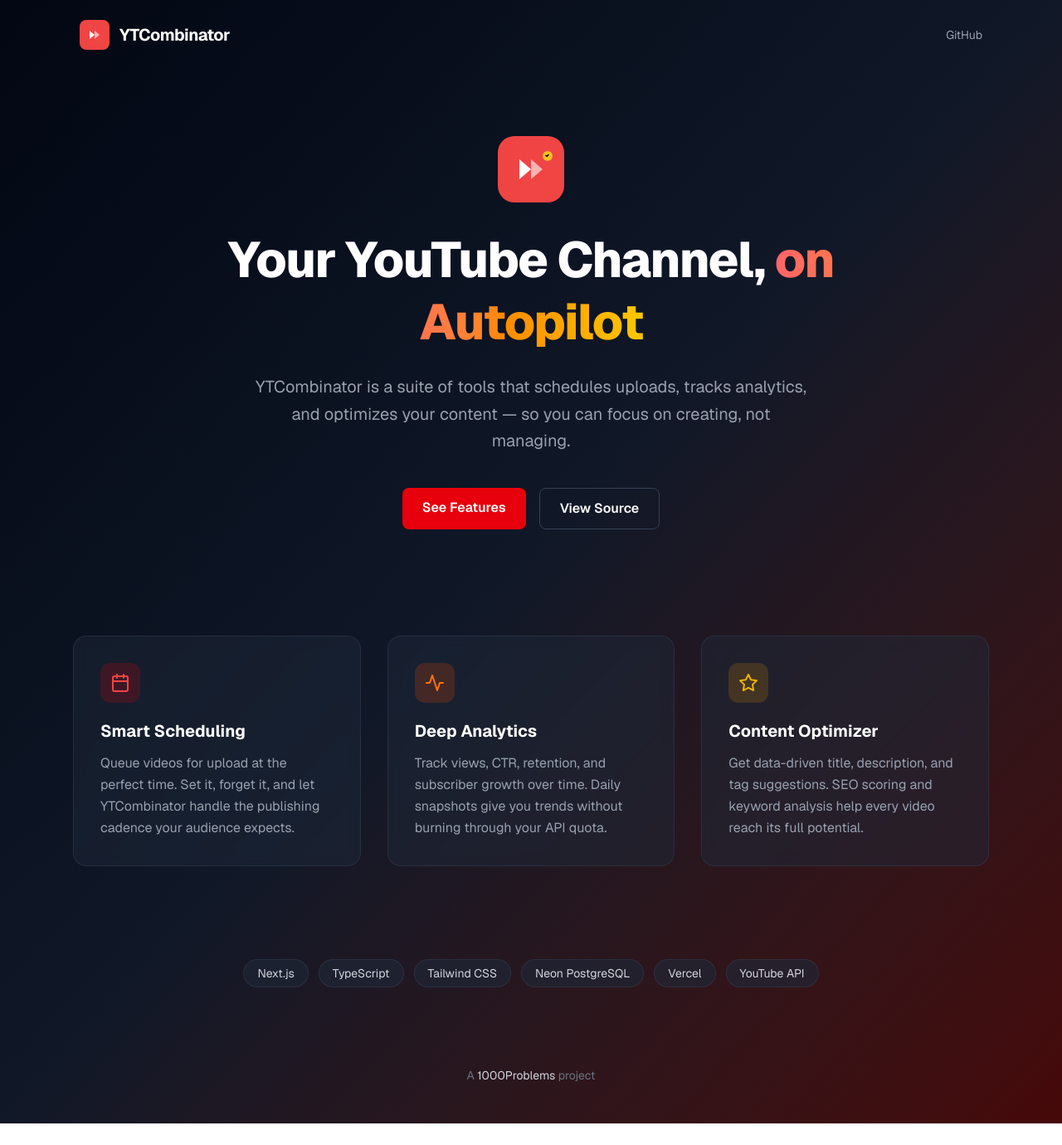
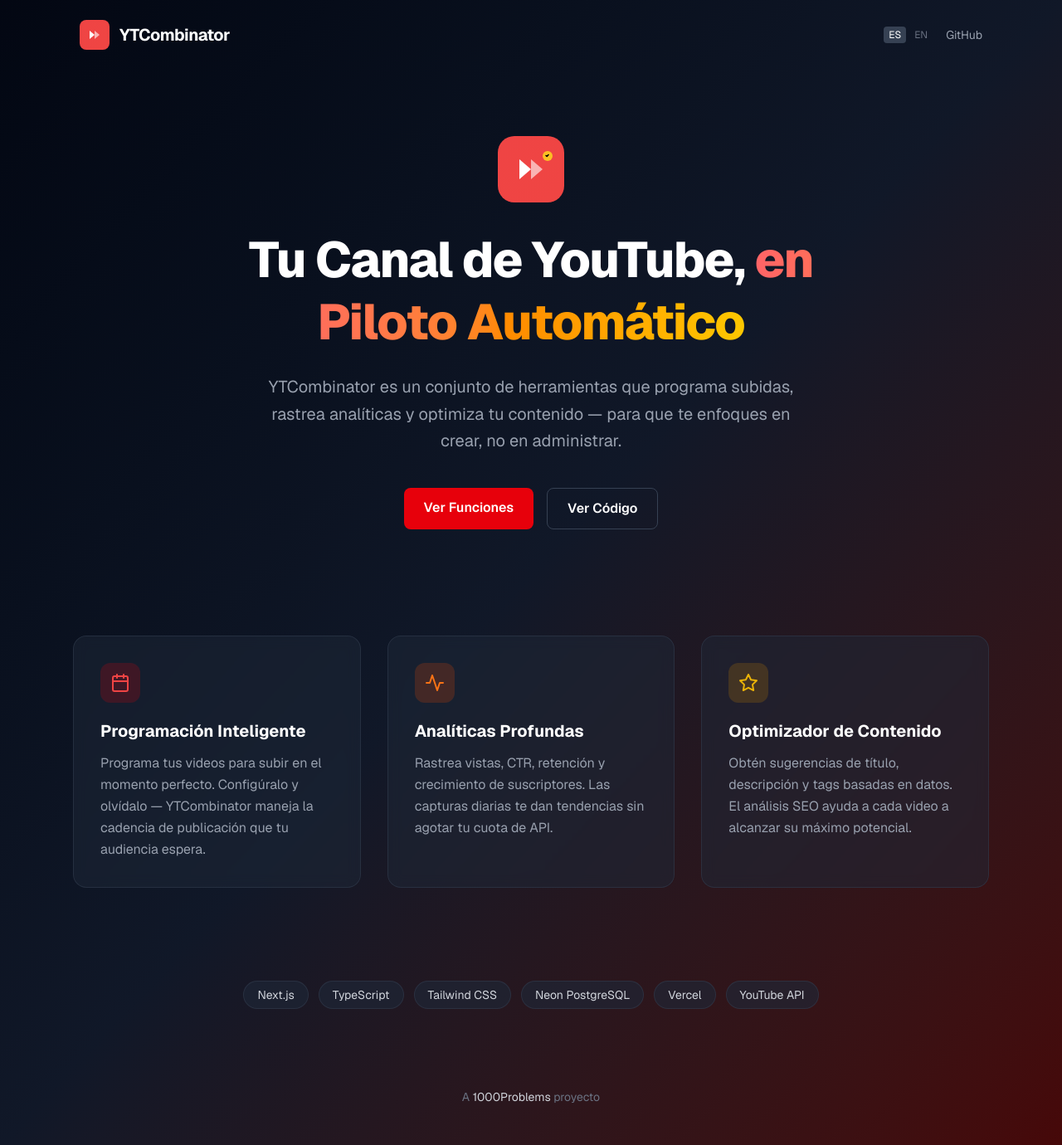
Before and after one commit to 1000Problems/ytcombinator, a Next.js app: page / in a window 1280 px wide. Shown: the whole page at 83% size. Before the commit the page ends 1354 px from the top, so only its background shows below. Built offline with nearby package versions, Linux system fonts and the light colour scheme.

Commit message:
feat: add i18n support to landing page with ES/EN toggle

```diff
--- a/app/page.tsx
+++ b/app/page.tsx
@@ -1,4 +1,22 @@
+"use client";
+
+import { useState, useEffect } from "react";
+import { createT, getSavedLocale, saveLocale, Locale } from "@/lib/i18n";
+
 export default function Home() {
+  const [locale, setLocale] = useState<Locale>("es");
+
+  useEffect(() => {
+    setLocale(getSavedLocale());
+  }, []);
+
+  const t = createT(locale);
+
+  function handleLocaleChange(l: Locale) {
+    setLocale(l);
+    saveLocale(l);
+  }
+
   return (
     <div className="min-h-screen bg-gradient-to-br from-gray-950 via-gray-900 to-red-950 text-white font-sans">
       {/* Nav */}
@@ -17,6 +35,25 @@ export default function Home() {
           </svg>
           <span className="text-xl font-bold tracking-tight">YTCombinator</span>
         </div>
+        <div className="flex items-center gap-4">
+          <div className="flex items-center gap-1 text-xs">
+            <button
+              onClick={() => handleLocaleChange("es")}
+              className={`px-1.5 py-0.5 rounded transition-colors ${
+                locale === "es" ? "bg-gray-700 text-white" : "text-gray-500 hover:text-gray-300"
+              }`}
+            >
+              ES
+            </button>
+            <button
+              onClick={() => handleLocaleChange("en")}
+              className={`px-1.5 py-0.5 rounded transition-colors ${
+                locale === "en" ? "bg-gray-700 text-white" : "text-gray-500 hover:text-gray-300"
+              }`}
+            >
+              EN
+            </button>
+          </div>
           <a
             href="https://github.com/1000Problems/ytcombinator"
             target="_blank"
@@ -25,6 +62,7 @@ export default function Home() {
           >
             GitHub
           </a>
+        </div>
       </nav>
 
       {/* Hero */}
@@ -46,21 +84,20 @@ export default function Home() {
           </svg>
         </div>
         <h1 className="text-5xl md:text-6xl font-extrabold tracking-tight leading-tight mb-6">
-          Your YouTube Channel,{" "}
+          {t("landing.hero_title_1")}{" "}
           <span className="bg-gradient-to-r from-red-400 via-orange-400 to-yellow-400 bg-clip-text text-transparent">
-            on Autopilot
+            {t("landing.hero_title_2")}
           </span>
         </h1>
         <p className="text-lg md:text-xl text-gray-400 max-w-2xl mb-10 leading-relaxed">
-          YTCombinator is a suite of tools that schedules uploads, tracks analytics,
-          and optimizes your content — so you can focus on creating, not managing.
+          {t("landing.hero_sub")}
         </p>
         <div className="flex gap-4">
           <a
             href="#features"
             className="px-6 py-3 bg-red-600 hover:bg-red-500 rounded-lg font-semibold transition-colors"
           >
-            See Features
+            {t("landing.cta_features")}
           </a>
           <a
             href="https://github.com/1000Problems/ytcombinator"
@@ -68,7 +105,7 @@ export default function Home() {
             rel="noopener noreferrer"
             className="px-6 py-3 border border-gray-700 hover:border-gray-500 rounded-lg font-semibold transition-colors"
           >
-            View Source
+            {t("landing.cta_source")}
           </a>
         </div>
       </section>
@@ -86,10 +123,9 @@ export default function Home() {
                 <line x1="3" y1="10" x2="21" y2="10" />
               </svg>
             </div>
-            <h3 className="text-xl font-bold mb-3">Smart Scheduling</h3>
+            <h3 className="text-xl font-bold mb-3">{t("landing.card1_title")}</h3>
             <p className="text-gray-400 leading-relaxed">
-              Queue videos for upload at the perfect time. Set it, forget it, and let
-              YTCombinator handle the publishing cadence your audience expects.
+              {t("landing.card1_desc")}
             </p>
           </div>
 
@@ -100,10 +136,9 @@ export default function Home() {
                 <polyline points="22 12 18 12 15 21 9 3 6 12 2 12" />
               </svg>
             </div>
-            <h3 className="text-xl font-bold mb-3">Deep Analytics</h3>
+            <h3 className="text-xl font-bold mb-3">{t("landing.card2_title")}</h3>
             <p className="text-gray-400 leading-relaxed">
-              Track views, CTR, retention, and subscriber growth over time. Daily
-              snapshots give you trends without burning through your API quota.
+              {t("landing.card2_desc")}
             </p>
           </div>
 
@@ -114,10 +149,9 @@ export default function Home() {
                 <polygon points="12 2 15.09 8.26 22 9.27 17 14.14 18.18 21.02 12 17.77 5.82 21.02 7 14.14 2 9.27 8.91 8.26 12 2" />
               </svg>
             </div>
-            <h3 className="text-xl font-bold mb-3">Content Optimizer</h3>
+            <h3 className="text-xl font-bold mb-3">{t("landing.card3_title")}</h3>
             <p className="text-gray-400 leading-relaxed">
-              Get data-driven title, description, and tag suggestions. SEO scoring
-              and keyword analysis help every video reach its full potential.
+              {t("landing.card3_desc")}
             </p>
           </div>
         </div>
@@ -146,7 +180,7 @@ export default function Home() {
         >
           1000Problems
         </a>{" "}
-        project
+        {t("landing.footer")}
       </footer>
     </div>
   );
```
Lines whose indentation alone changed are shown as unchanged.
